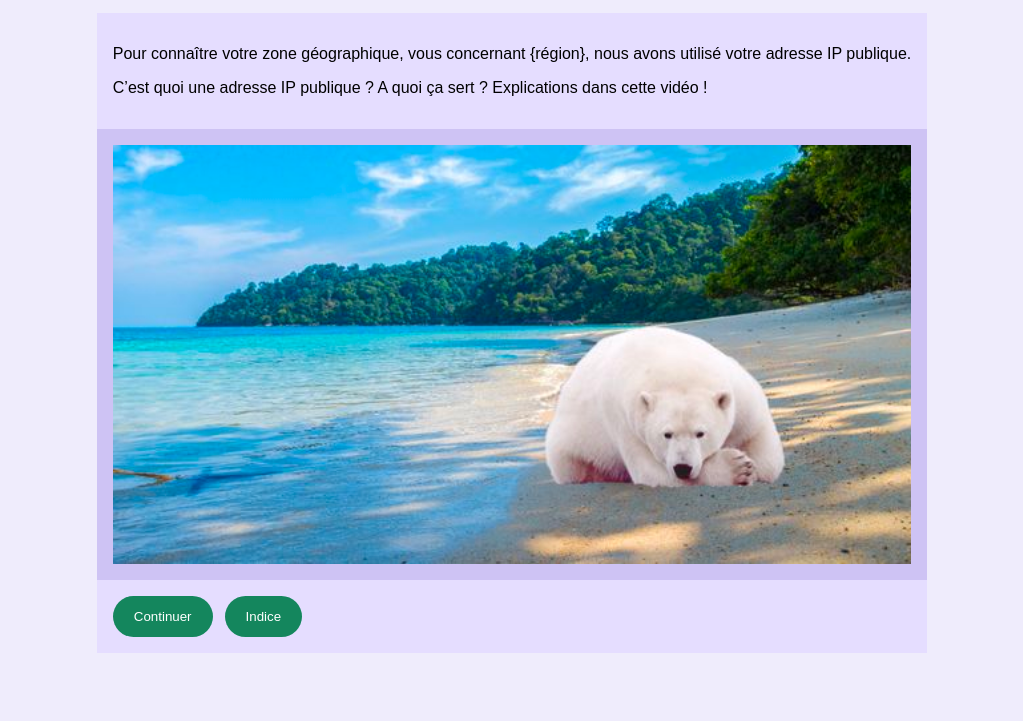
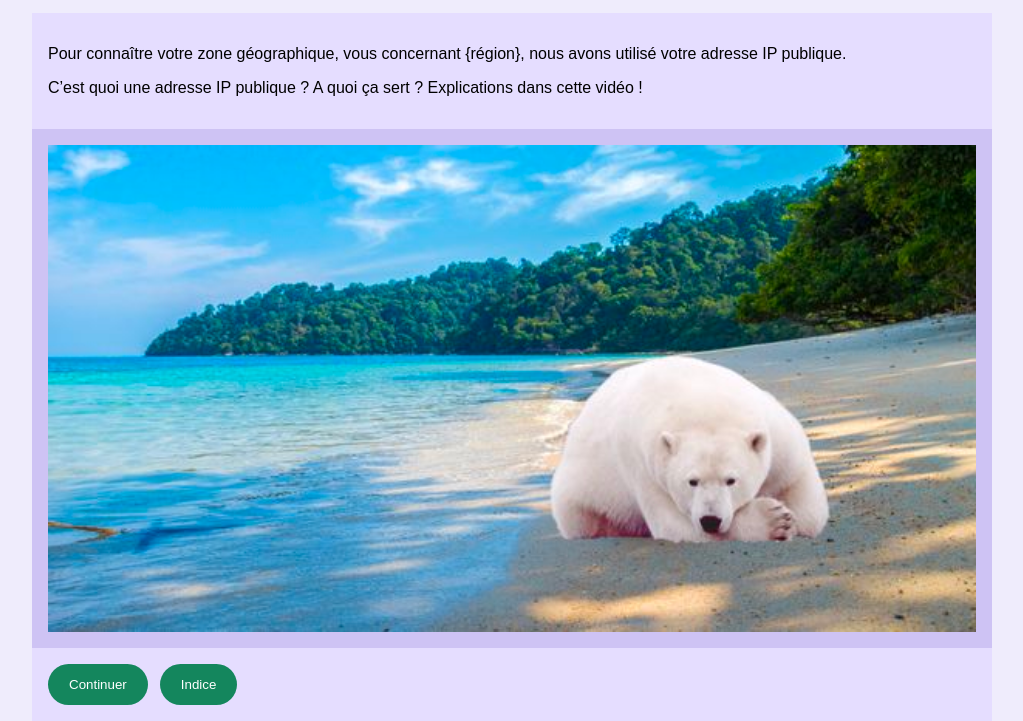
Before and after one commit to 1024pix/modulix-experimentations, a plain HTML site: page v-transition/index.html in a window 1280 px wide. Shown: the part 99-820 px from the top of the page, without its empty margins (128-1151 px from the left). Drawn offline with Linux system fonts and the light colour scheme.

Commit message:
fix content size during first scroll

```diff
--- a/v-transition/styles.css
+++ b/v-transition/styles.css
@@ -1,7 +1,5 @@
 .module {
   display: flex;
-  align-items: center;
-  justify-content: center;
   flex-direction: column;
   max-width: 960px;
   margin: 0 auto;
```
